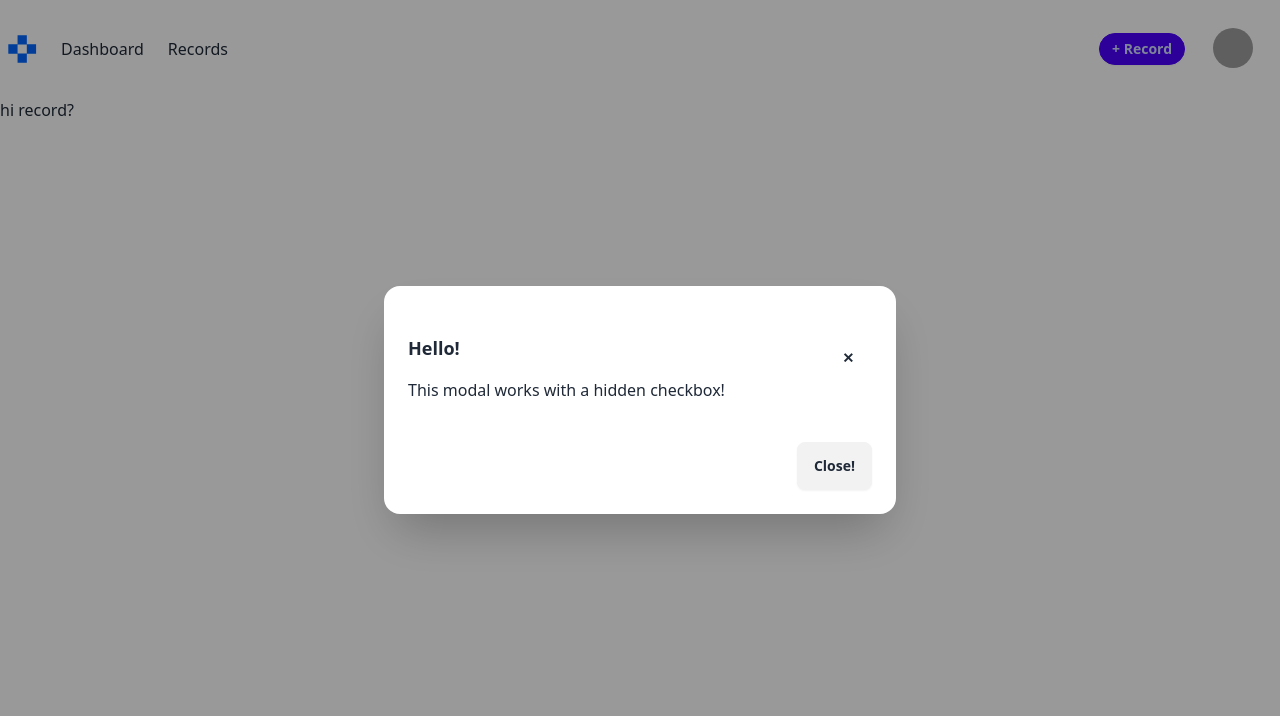
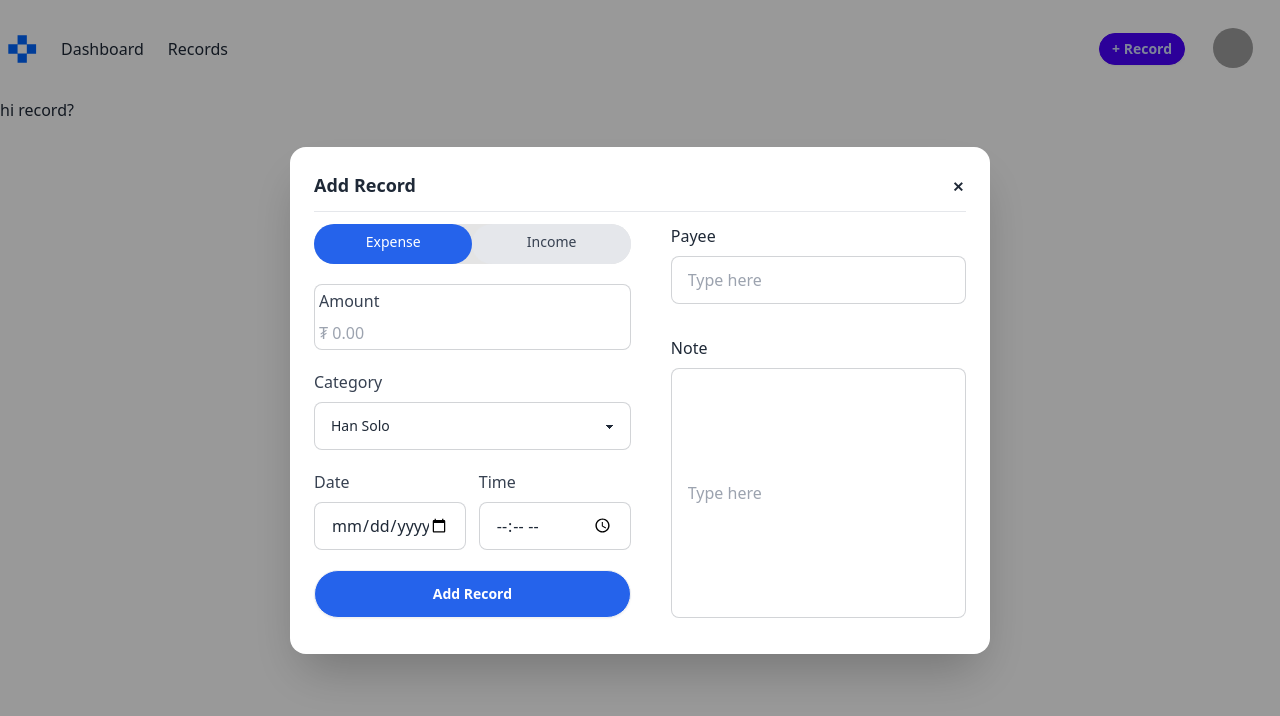
Before and after one commit to Leap-1f/Zul-Income-expense-tracker, a Next.js app in the folder frontend/: page /record in a window 1280 px wide. Both pictures are taken after a click on the label "+ Record". Shown: the top 716 px of the page. Built offline with nearby package versions, Linux system fonts and the light colour scheme; grey boxes are pictures that could not be loaded.

Commit message:
3sariin11 -> add.record modal

```diff
--- a/frontend/src/components/Modal.jsx
+++ b/frontend/src/components/Modal.jsx
@@ -1,22 +1,142 @@
+import React, { useState } from "react";
 export const AddRecord = () => {
+  const [selectedValue, setSelectedValue] = useState("expense");
+
+  const handleChange = (event) => {
+    setSelectedValue(event.target.value);
+  };
   return (
     <div className="modal" role="dialog">
-      <div className="modal-box">
-        <div className="modal-action relative">
+      <div className="modal-box min-w-[700px] relative">
+        <div className="modal-action absolute right-4 top-0">
           <label
             htmlFor="my_modal_6"
-            className="btn btn-sm btn-circle btn-ghost absolute right-2 top-2"
+            className="btn btn-sm btn-circle btn-ghost "
           >
             ✕
           </label>
         </div>
-        <h3 className="font-bold text-lg">Hello!</h3>
-        <p className="py-4">This modal works with a hidden checkbox!</p>
+        <h3 className="font-bold text-lg mb-3 ">Add Record</h3>
+        <div className="flex gap-10 border-t py-3">
+          <div className="flex flex-col gap-5 w-1/2">
+            <div className="relative w-[full] h-10">
+              <div className="bg-[#e4e4e4] w-full h-full rounded-[20px]"></div>
+              <div className="absolute top-0 left-0 z-1 w-full h-full">
+                <div className="flex mb-9 overflow-hidden w-full h-full ">
+                  <input
+                    type="radio"
+                    id="radio-one"
+                    name="switch-one"
+                    value="expense"
+                    checked={selectedValue === "expense"}
+                    onChange={handleChange}
+                    className="absolute w-1 h-1 opacity-0"
+                  />
+                  <label
+                    htmlFor="radio-one"
+                    className={`w-1/2 font-medium text-sm px-4 py-2 transition rounded-full text-center ${
+                      selectedValue === "expense"
+                        ? "bg-blue-600 text-white"
+                        : "bg-gray-200 text-gray-700"
+                    }`}
+                  >
+                    Expense
+                  </label>
+                  <input
+                    type="radio"
+                    id="radio-two"
+                    name="switch-one"
+                    value="income"
+                    checked={selectedValue === "income"}
+                    onChange={handleChange}
+                    className="absolute w-1 h-1 opacity-0"
+                  />
+                  <label
+                    htmlFor="radio-two"
+                    className={`w-1/2 font-medium text-sm px-4 py-2 transition rounded-full text-center ${
+                      selectedValue === "income"
+                        ? "bg-green-600 text-white"
+                        : "bg-gray-200 text-gray-700 "
+                    }`}
+                  >
+                    Income
+                  </label>
+                </div>
+              </div>
+            </div>
+            <div className="input input-bordered flex flex-col p-1 h-auto gap-2">
+              <label className="text-gray-700">Amount</label>
+              <input className="" type="text" placeholder="₮ 0.00" />
+            </div>
+            <div className="flex flex-col gap-2">
+              <label htmlFor="" className="text-gray-700">
+                Category
+              </label>
+              <select className="select select-bordered w-full max-w-xs">
+                <option disabled defaultValue className="text-gray-300">
+                  Find or choose category
+                </option>
+                <option>Han Solo</option>
+                <option>Greedo</option>
+              </select>
+            </div>
+            <div className="flex *:flex *:flex-col *:gap-2 justify-between *:w-[48%] ">
+              <form>
+                <label htmlFor="transactionDate" className="text-gray-700">
+                  Date
+                </label>
+                <input
+                  type="date"
+                  id="transactionDate"
+                  name="date"
+                  className="input input-bordered"
+                />
+              </form>
+              <form>
+                <label htmlFor="transactionTime" className="text-gray-700">
+                  Time
+                </label>
+                <input
+                  type="time"
+                  id="transactionTime"
+                  name="time"
+                  className="input input-bordered"
+                />
+              </form>
+            </div>
+            <button
+              className={`${
+                selectedValue === "income" ? "bg-green-600" : "bg-blue-600"
+              } btn text-white rounded-full`}
+            >
+              Add Record
+            </button>
+          </div>
+          <div className="w-1/2 flex flex-col justify-between">
+            <div className="">
+              <label htmlFor="">Payee</label>
+              <input
+                type="text"
+                placeholder="Type here"
+                className="input input-bordered w-full max-w-xs mt-2"
+              />
+            </div>
+            <div className="">
+              <label htmlFor="">Note</label>
+              <input
+                type="text"
+                placeholder="Type here"
+                className="input input-bordered w-full h-[250px] mt-2"
+              />
+            </div>
+          </div>
+        </div>
+        {/*
         <div className="modal-action">
           <label htmlFor="my_modal_6" className="btn">
             Close!
           </label>
-        </div>
+        </div> */}
       </div>
     </div>
   );
--- a/frontend/src/components/utils/index.js
+++ b/frontend/src/components/utils/index.js
@@ -38,21 +38,21 @@ export const IconStep2 = () => {
     return(
       <svg width="224" height="195" viewBox="0 0 224 195" fill="none" xmlns="http://www.w3.org/2000/svg">
 <g opacity="0.5">
-<path d="M196.175 41.0872C205.369 51.9725 204.982 69.4448 196.526 89.1273C188.089 108.764 171.703 130.371 149.343 149.257C126.984 168.142 102.941 180.684 82.1689 185.717C61.3492 190.762 44.0584 188.221 34.8643 177.335C25.6702 166.45 26.0572 148.978 34.5132 129.295C42.9497 109.658 59.3361 88.0513 81.6956 69.1657C104.055 50.2801 128.098 37.7387 148.87 32.7056C169.69 27.6609 186.981 30.2019 196.175 41.0872Z" stroke="white" stroke-width="1.47658"/>
-<path d="M199.986 45.598C209.18 56.4833 208.793 73.9556 200.337 93.6381C191.9 113.275 175.514 134.882 153.155 153.768C130.795 172.653 106.752 185.195 85.9801 190.228C65.1604 195.272 47.8696 192.731 38.6755 181.846C29.4814 170.961 29.8684 153.489 38.3244 133.806C46.761 114.169 63.1473 92.562 85.5068 73.6764C107.866 54.7909 131.91 42.2494 152.681 37.2164C173.501 32.1717 190.792 34.7127 199.986 45.598Z" stroke="white" stroke-width="1.47658"/>
-<path d="M203.798 50.1107C212.992 60.996 212.605 78.4683 204.149 98.1508C195.713 117.788 179.326 139.395 156.967 158.28C134.607 177.166 110.564 189.707 89.7924 194.74C68.9728 199.785 51.6819 197.244 42.4878 186.359C33.2937 175.473 33.6807 158.001 42.1367 138.319C50.5733 118.682 66.9597 97.0747 89.3191 78.1891C111.679 59.3036 135.722 46.7621 156.494 41.7291C177.313 36.6844 194.604 39.2253 203.798 50.1107Z" stroke="white" stroke-width="1.47658"/>
-<path d="M207.609 54.6236C216.803 65.5089 216.416 82.9812 207.96 102.664C199.524 122.301 183.138 143.908 160.778 162.793C138.419 181.679 114.375 194.22 93.6036 199.253C72.784 204.298 55.4931 201.757 46.299 190.872C37.1049 179.986 37.4919 162.514 45.948 142.832C54.3845 123.194 70.7709 101.588 93.1304 82.7021C115.49 63.8165 139.533 51.2751 160.305 46.242C181.124 41.1973 198.415 43.7383 207.609 54.6236Z" stroke="white" stroke-width="1.47658"/>
-<path d="M211.42 59.1353C220.614 70.0206 220.227 87.4929 211.771 107.175C203.334 126.813 186.948 148.419 164.588 167.305C142.229 186.191 118.185 198.732 97.4138 203.765C76.5942 208.81 59.3033 206.269 50.1092 195.383C40.9151 184.498 41.3021 167.026 49.7581 147.343C58.1947 127.706 74.5811 106.099 96.9405 87.2138C119.3 68.3282 143.343 55.7868 164.115 50.7537C184.935 45.709 202.225 48.25 211.42 59.1353Z" stroke="white" stroke-width="1.47658"/>
-<path d="M215.231 63.647C224.425 74.5323 224.038 92.0046 215.582 111.687C207.145 131.324 190.759 152.931 168.399 171.817C146.04 190.702 121.997 203.244 101.225 208.277C80.4054 213.321 63.1145 210.78 53.9204 199.895C44.7263 189.01 45.1133 171.538 53.5694 151.855C62.0059 132.218 78.3923 110.611 100.752 91.7255C123.111 72.8399 147.155 60.2985 167.926 55.2654C188.746 50.2208 206.037 52.7617 215.231 63.647Z" stroke="white" stroke-width="1.47658"/>
-<path d="M219.042 68.16C228.236 79.0453 227.849 96.5176 219.393 116.2C210.957 135.837 194.57 157.444 172.211 176.33C149.851 195.215 125.808 207.757 105.036 212.79C84.2167 217.834 66.9258 215.293 57.7317 204.408C48.5376 193.523 48.9246 176.051 57.3806 156.368C65.8172 136.731 82.2035 115.124 104.563 96.2385C126.923 77.3529 150.966 64.8114 171.737 59.7784C192.557 54.7337 209.848 57.2747 219.042 68.16Z" stroke="white" stroke-width="1.47658"/>
-<path d="M222.853 72.6727C232.047 83.558 231.66 101.03 223.204 120.713C214.768 140.35 198.381 161.957 176.022 180.842C153.662 199.728 129.619 212.269 108.848 217.302C88.0279 222.347 70.737 219.806 61.5429 208.921C52.3488 198.036 52.7358 180.563 61.1919 160.881C69.6284 141.244 86.0148 119.637 108.374 100.751C130.734 81.8656 154.777 69.3241 175.549 64.2911C196.368 59.2464 213.659 61.7874 222.853 72.6727Z" stroke="white" stroke-width="1.47658"/>
-<path d="M226.665 77.1844C235.859 88.0697 235.472 105.542 227.016 125.225C218.579 144.862 202.193 166.468 179.833 185.354C157.474 204.24 133.43 216.781 112.659 221.814C91.8391 226.859 74.5482 224.318 65.3541 213.433C56.16 202.547 56.547 185.075 65.0031 165.392C73.4396 145.755 89.826 124.148 112.185 105.263C134.545 86.3773 158.588 73.8359 179.36 68.8028C200.18 63.7581 217.47 66.2991 226.665 77.1844Z" stroke="white" stroke-width="1.47658"/>
-<path d="M230.475 81.6963C239.669 92.5817 239.282 110.054 230.826 129.736C222.389 149.374 206.003 170.98 183.643 189.866C161.284 208.752 137.241 221.293 116.469 226.326C95.6493 231.371 78.3584 228.83 69.1643 217.944C59.9702 207.059 60.3572 189.587 68.8133 169.904C77.2498 150.267 93.6362 128.66 115.996 109.775C138.355 90.8893 162.398 78.3478 183.17 73.3148C203.99 68.2701 221.281 70.811 230.475 81.6963Z" stroke="white" stroke-width="1.47658"/>
-<path d="M234.287 86.209C243.481 97.0944 243.094 114.567 234.638 134.249C226.202 153.886 209.815 175.493 187.456 194.379C165.096 213.264 141.053 225.806 120.281 230.839C99.4616 235.883 82.1707 233.343 72.9766 222.457C63.7825 211.572 64.1695 194.1 72.6256 174.417C81.0621 154.78 97.4485 133.173 119.808 114.288C142.167 95.4019 166.211 82.8605 186.982 77.8275C207.802 72.7828 225.093 75.3237 234.287 86.209Z" stroke="white" stroke-width="1.47658"/>
-<path d="M238.097 90.7208C247.291 101.606 246.904 119.078 238.448 138.761C230.012 158.398 213.625 180.005 191.266 198.89C168.906 217.776 144.863 230.317 124.091 235.35C103.272 240.395 85.9809 237.854 76.7868 226.969C67.5927 216.084 67.9797 198.611 76.4357 178.929C84.8723 159.292 101.259 137.685 123.618 118.799C145.978 99.9137 170.021 87.3722 190.793 82.3392C211.612 77.2945 228.903 79.8355 238.097 90.7208Z" stroke="white" stroke-width="1.47658"/>
-<path d="M241.908 95.2327C251.103 106.118 250.716 123.59 242.259 143.273C233.823 162.91 217.437 184.517 195.077 203.402C172.718 222.288 148.674 234.829 127.903 239.862C107.083 244.907 89.7921 242.366 80.598 231.481C71.4039 220.596 71.7909 203.123 80.247 183.441C88.6835 163.804 105.07 142.197 127.429 123.311C149.789 104.426 173.832 91.8842 194.604 86.8511C215.423 81.8064 232.714 84.3474 241.908 95.2327Z" stroke="white" stroke-width="1.47658"/>
-<path d="M245.721 99.7454C254.915 110.631 254.528 128.103 246.072 147.786C237.635 167.423 221.249 189.03 198.889 207.915C176.53 226.801 152.487 239.342 131.715 244.375C110.895 249.42 93.6044 246.879 84.4103 235.994C75.2162 225.108 75.6033 207.636 84.0593 187.953C92.4958 168.316 108.882 146.709 131.242 127.824C153.601 108.938 177.644 96.3969 198.416 91.3638C219.236 86.3191 236.527 88.8601 245.721 99.7454Z" stroke="white" stroke-width="1.47658"/>
-<path d="M249.532 104.258C258.726 115.144 258.339 132.616 249.883 152.298C241.446 171.936 225.06 193.542 202.701 212.428C180.341 231.314 156.298 243.855 135.526 248.888C114.707 253.933 97.4157 251.392 88.2216 240.507C79.0275 229.621 79.4145 212.149 87.8705 192.466C96.307 172.829 112.693 151.222 135.053 132.337C157.412 113.451 181.456 100.91 202.227 95.8768C223.047 90.8321 240.338 93.3731 249.532 104.258Z" stroke="white" stroke-width="1.47658"/>
+<path d="M196.175 41.0872C205.369 51.9725 204.982 69.4448 196.526 89.1273C188.089 108.764 171.703 130.371 149.343 149.257C126.984 168.142 102.941 180.684 82.1689 185.717C61.3492 190.762 44.0584 188.221 34.8643 177.335C25.6702 166.45 26.0572 148.978 34.5132 129.295C42.9497 109.658 59.3361 88.0513 81.6956 69.1657C104.055 50.2801 128.098 37.7387 148.87 32.7056C169.69 27.6609 186.981 30.2019 196.175 41.0872Z" stroke="white" strokeWidth="1.47658"/>
+<path d="M199.986 45.598C209.18 56.4833 208.793 73.9556 200.337 93.6381C191.9 113.275 175.514 134.882 153.155 153.768C130.795 172.653 106.752 185.195 85.9801 190.228C65.1604 195.272 47.8696 192.731 38.6755 181.846C29.4814 170.961 29.8684 153.489 38.3244 133.806C46.761 114.169 63.1473 92.562 85.5068 73.6764C107.866 54.7909 131.91 42.2494 152.681 37.2164C173.501 32.1717 190.792 34.7127 199.986 45.598Z" stroke="white" strokeWidth="1.47658"/>
+<path d="M203.798 50.1107C212.992 60.996 212.605 78.4683 204.149 98.1508C195.713 117.788 179.326 139.395 156.967 158.28C134.607 177.166 110.564 189.707 89.7924 194.74C68.9728 199.785 51.6819 197.244 42.4878 186.359C33.2937 175.473 33.6807 158.001 42.1367 138.319C50.5733 118.682 66.9597 97.0747 89.3191 78.1891C111.679 59.3036 135.722 46.7621 156.494 41.7291C177.313 36.6844 194.604 39.2253 203.798 50.1107Z" stroke="white" strokeWidth="1.47658"/>
+<path d="M207.609 54.6236C216.803 65.5089 216.416 82.9812 207.96 102.664C199.524 122.301 183.138 143.908 160.778 162.793C138.419 181.679 114.375 194.22 93.6036 199.253C72.784 204.298 55.4931 201.757 46.299 190.872C37.1049 179.986 37.4919 162.514 45.948 142.832C54.3845 123.194 70.7709 101.588 93.1304 82.7021C115.49 63.8165 139.533 51.2751 160.305 46.242C181.124 41.1973 198.415 43.7383 207.609 54.6236Z" stroke="white" strokeWidth="1.47658"/>
+<path d="M211.42 59.1353C220.614 70.0206 220.227 87.4929 211.771 107.175C203.334 126.813 186.948 148.419 164.588 167.305C142.229 186.191 118.185 198.732 97.4138 203.765C76.5942 208.81 59.3033 206.269 50.1092 195.383C40.9151 184.498 41.3021 167.026 49.7581 147.343C58.1947 127.706 74.5811 106.099 96.9405 87.2138C119.3 68.3282 143.343 55.7868 164.115 50.7537C184.935 45.709 202.225 48.25 211.42 59.1353Z" stroke="white" strokeWidth="1.47658"/>
+<path d="M215.231 63.647C224.425 74.5323 224.038 92.0046 215.582 111.687C207.145 131.324 190.759 152.931 168.399 171.817C146.04 190.702 121.997 203.244 101.225 208.277C80.4054 213.321 63.1145 210.78 53.9204 199.895C44.7263 189.01 45.1133 171.538 53.5694 151.855C62.0059 132.218 78.3923 110.611 100.752 91.7255C123.111 72.8399 147.155 60.2985 167.926 55.2654C188.746 50.2208 206.037 52.7617 215.231 63.647Z" stroke="white" strokeWidth="1.47658"/>
+<path d="M219.042 68.16C228.236 79.0453 227.849 96.5176 219.393 116.2C210.957 135.837 194.57 157.444 172.211 176.33C149.851 195.215 125.808 207.757 105.036 212.79C84.2167 217.834 66.9258 215.293 57.7317 204.408C48.5376 193.523 48.9246 176.051 57.3806 156.368C65.8172 136.731 82.2035 115.124 104.563 96.2385C126.923 77.3529 150.966 64.8114 171.737 59.7784C192.557 54.7337 209.848 57.2747 219.042 68.16Z" stroke="white" strokeWidth="1.47658"/>
+<path d="M222.853 72.6727C232.047 83.558 231.66 101.03 223.204 120.713C214.768 140.35 198.381 161.957 176.022 180.842C153.662 199.728 129.619 212.269 108.848 217.302C88.0279 222.347 70.737 219.806 61.5429 208.921C52.3488 198.036 52.7358 180.563 61.1919 160.881C69.6284 141.244 86.0148 119.637 108.374 100.751C130.734 81.8656 154.777 69.3241 175.549 64.2911C196.368 59.2464 213.659 61.7874 222.853 72.6727Z" stroke="white" strokeWidth="1.47658"/>
+<path d="M226.665 77.1844C235.859 88.0697 235.472 105.542 227.016 125.225C218.579 144.862 202.193 166.468 179.833 185.354C157.474 204.24 133.43 216.781 112.659 221.814C91.8391 226.859 74.5482 224.318 65.3541 213.433C56.16 202.547 56.547 185.075 65.0031 165.392C73.4396 145.755 89.826 124.148 112.185 105.263C134.545 86.3773 158.588 73.8359 179.36 68.8028C200.18 63.7581 217.47 66.2991 226.665 77.1844Z" stroke="white" strokeWidth="1.47658"/>
+<path d="M230.475 81.6963C239.669 92.5817 239.282 110.054 230.826 129.736C222.389 149.374 206.003 170.98 183.643 189.866C161.284 208.752 137.241 221.293 116.469 226.326C95.6493 231.371 78.3584 228.83 69.1643 217.944C59.9702 207.059 60.3572 189.587 68.8133 169.904C77.2498 150.267 93.6362 128.66 115.996 109.775C138.355 90.8893 162.398 78.3478 183.17 73.3148C203.99 68.2701 221.281 70.811 230.475 81.6963Z" stroke="white" strokeWidth="1.47658"/>
+<path d="M234.287 86.209C243.481 97.0944 243.094 114.567 234.638 134.249C226.202 153.886 209.815 175.493 187.456 194.379C165.096 213.264 141.053 225.806 120.281 230.839C99.4616 235.883 82.1707 233.343 72.9766 222.457C63.7825 211.572 64.1695 194.1 72.6256 174.417C81.0621 154.78 97.4485 133.173 119.808 114.288C142.167 95.4019 166.211 82.8605 186.982 77.8275C207.802 72.7828 225.093 75.3237 234.287 86.209Z" stroke="white" strokeWidth="1.47658"/>
+<path d="M238.097 90.7208C247.291 101.606 246.904 119.078 238.448 138.761C230.012 158.398 213.625 180.005 191.266 198.89C168.906 217.776 144.863 230.317 124.091 235.35C103.272 240.395 85.9809 237.854 76.7868 226.969C67.5927 216.084 67.9797 198.611 76.4357 178.929C84.8723 159.292 101.259 137.685 123.618 118.799C145.978 99.9137 170.021 87.3722 190.793 82.3392C211.612 77.2945 228.903 79.8355 238.097 90.7208Z" stroke="white" strokeWidth="1.47658"/>
+<path d="M241.908 95.2327C251.103 106.118 250.716 123.59 242.259 143.273C233.823 162.91 217.437 184.517 195.077 203.402C172.718 222.288 148.674 234.829 127.903 239.862C107.083 244.907 89.7921 242.366 80.598 231.481C71.4039 220.596 71.7909 203.123 80.247 183.441C88.6835 163.804 105.07 142.197 127.429 123.311C149.789 104.426 173.832 91.8842 194.604 86.8511C215.423 81.8064 232.714 84.3474 241.908 95.2327Z" stroke="white" strokeWidth="1.47658"/>
+<path d="M245.721 99.7454C254.915 110.631 254.528 128.103 246.072 147.786C237.635 167.423 221.249 189.03 198.889 207.915C176.53 226.801 152.487 239.342 131.715 244.375C110.895 249.42 93.6044 246.879 84.4103 235.994C75.2162 225.108 75.6033 207.636 84.0593 187.953C92.4958 168.316 108.882 146.709 131.242 127.824C153.601 108.938 177.644 96.3969 198.416 91.3638C219.236 86.3191 236.527 88.8601 245.721 99.7454Z" stroke="white" strokeWidth="1.47658"/>
+<path d="M249.532 104.258C258.726 115.144 258.339 132.616 249.883 152.298C241.446 171.936 225.06 193.542 202.701 212.428C180.341 231.314 156.298 243.855 135.526 248.888C114.707 253.933 97.4157 251.392 88.2216 240.507C79.0275 229.621 79.4145 212.149 87.8705 192.466C96.307 172.829 112.693 151.222 135.053 132.337C157.412 113.451 181.456 100.91 202.227 95.8768C223.047 90.8321 240.338 93.3731 249.532 104.258Z" stroke="white" strokeWidth="1.47658"/>
 </g>
 </svg>
 
--- a/frontend/src/styles/globals.css
+++ b/frontend/src/styles/globals.css
@@ -1,31 +1,3 @@
 @tailwind base;
 @tailwind components;
 @tailwind utilities;
-
-.stepperSubDiv {
-  margin: 1.4em;
-  background: #172539;
-  border-radius: 12px;
-  padding: 1.4em;
-  color: #63b38f;
-}
-
-.stepperSubDiv h1 {
-  font-weight: 500;
-  text-align: center;
-  color: #70cea2;
-}
-
-.stepperBtn {
-  cursor: pointer;
-  outline: none;
-  box-shadow: none;
-  border: none;
-  background: #172539;
-  color: #63b38f;
-  border-radius: 12px;
-  padding: 0.5em 1.4em;
-  font-size: 1.2em;
-  font-weight: 500;
-  margin: 1.4em;
-}
```
Also changed, not shown: 1 other file (tests, documents, lock files or other folders).
